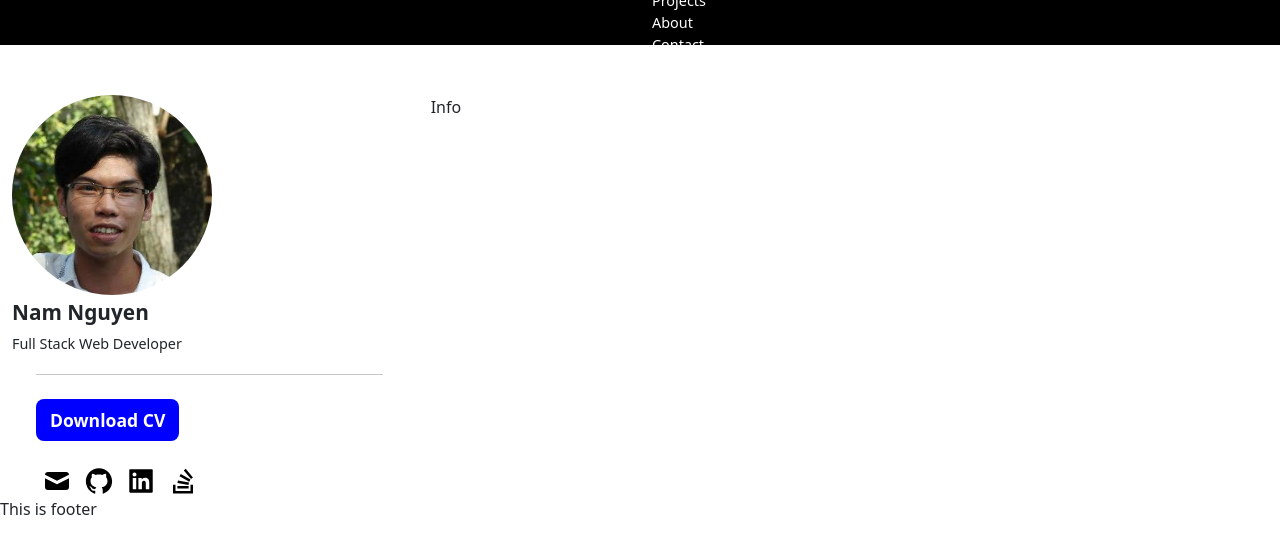
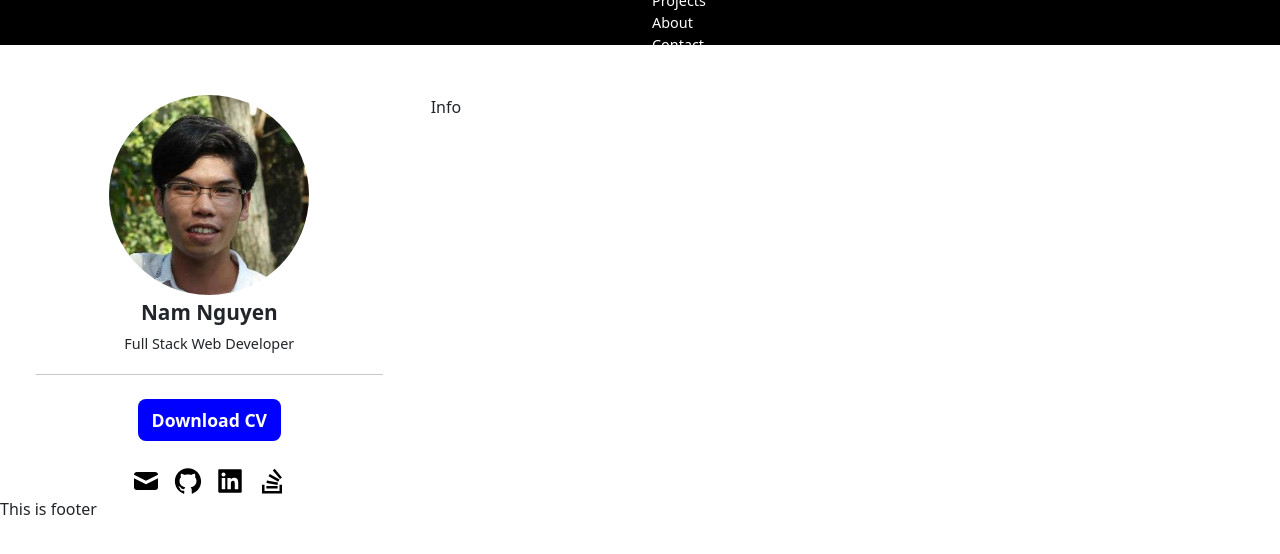
Before and after one commit to namnguyendevfl/next-js, a Next.js app: page / in a window 1280 px wide. Shown: the top 554 px of the page. Built offline with nearby package versions, Linux system fonts and the light colour scheme.

Commit message:
done with general info

```diff
--- a/components/Main/GeneralInfo.js
+++ b/components/Main/GeneralInfo.js
@@ -2,30 +2,27 @@ import React from "react";
 import avatar from "./myAvatar.jpg";
 import Image from 'next/image';
 import { StyledBtn, StyledImage } from "./MainStyles";
-import { HiMail } from "react-icons/hi";
-import { AiFillGithub, AiFillLinkedin } from "react-icons/ai";
-import { RiStackOverflowLine } from "react-icons/ri";
 import { Icon } from "./Icons";
 
 export default function GeneralInfo() {
     return (<>
         <div>
-            <div className="element-center">
-                <StyledImage className="element-center">
+            <div className="d-flex justify-content-center w-100">
+                <StyledImage className="">
                     <Image src = {avatar} width = "200px" height = "200px" />
                 </StyledImage>
             </div>
 
-            <p className="txt-lg fw-7 py-1 m-0 element-center w-100">Nam Nguyen</p>
-            <p className="m-0 py-1 txt-sm fw-5 element-center w-100">Full Stack Web Developer</p>
+            <p className="d-flex justify-content-center txt-lg fw-7 py-1 m-0 w-100">Nam Nguyen</p>
+            <p className="d-flex justify-content-center m-0 py-1 txt-sm fw-5 w-100">Full Stack Web Developer</p>
             <div className="px-4">
                <hr className="m-0 mt-3"></hr>
-                <div className="element-center py-4">
-                    <StyledBtn className="border-outline-none border-8px">
-                        <p className="m-0 p-2 border-outline-none element-center txt-md fw-6">Download CV</p>
+                <div className="d-flex justify-content-center py-4">
+                    <StyledBtn className=" border-outline-none border-8px">
+                        <p className="d-flex justify-content-center m-0 p-2 border-outline-none txt-md fw-6">Download CV</p>
                     </StyledBtn>
                 </div>
-                <div className="d-flex element-center">
+                <div className="d-flex justify-content-center">
                     <Icon type = "mail"/>
                     <Icon type = "github"/>
                     <Icon type = "linkedin"/>
--- a/styles/globals.css
+++ b/styles/globals.css
@@ -67,12 +67,11 @@ a {
   border-radius: 8px
 };
 
-/* element positions */
-.element-center {
+.item-center {
   display: flex;
-  align-items:center;
   justify-content: center;
 }
+
 
 /* background and colors */
 .bg-none {
```
Also changed, not shown: styles/scss/globals.scss (deleted, +0 -12 lines).
